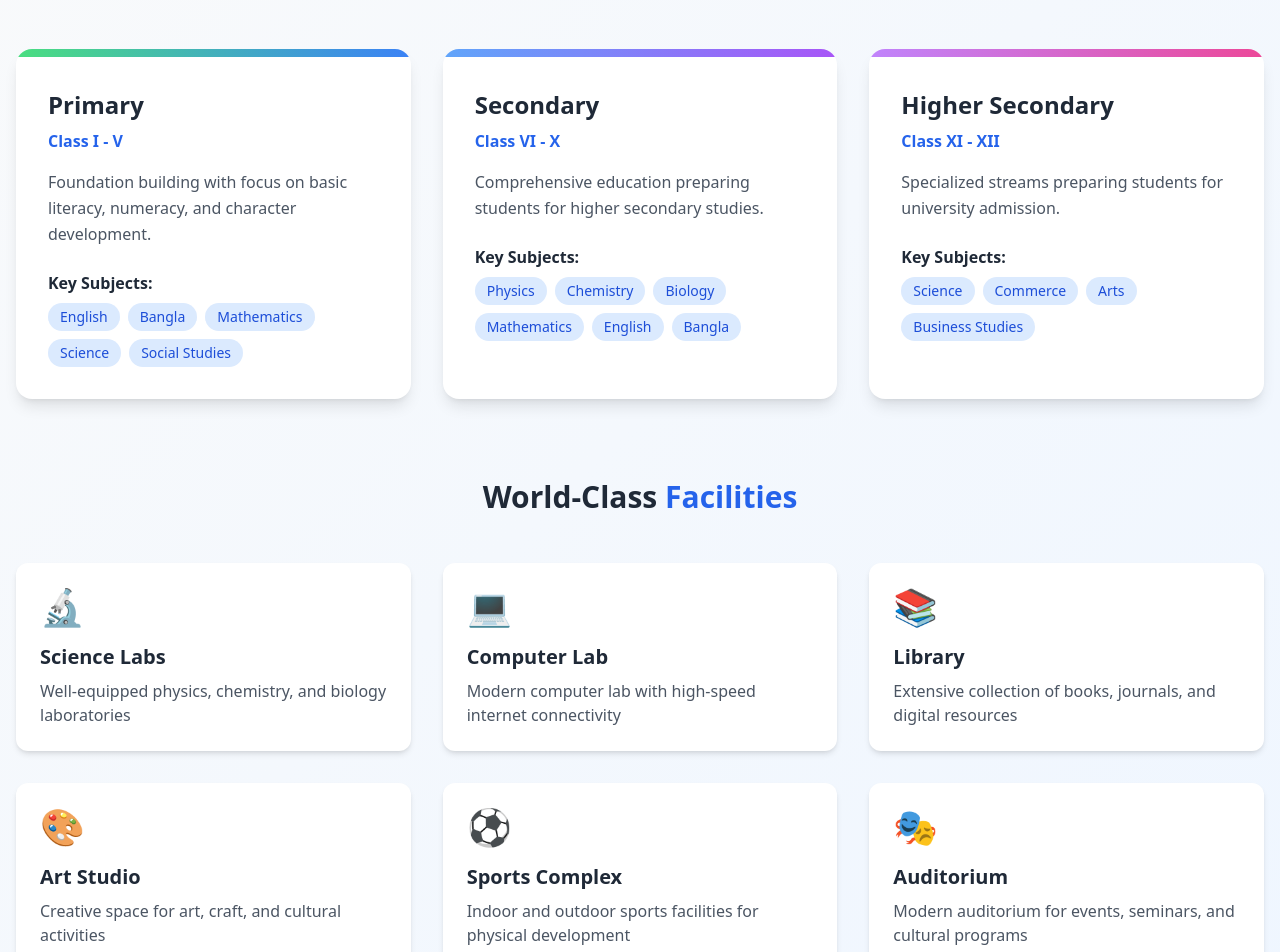
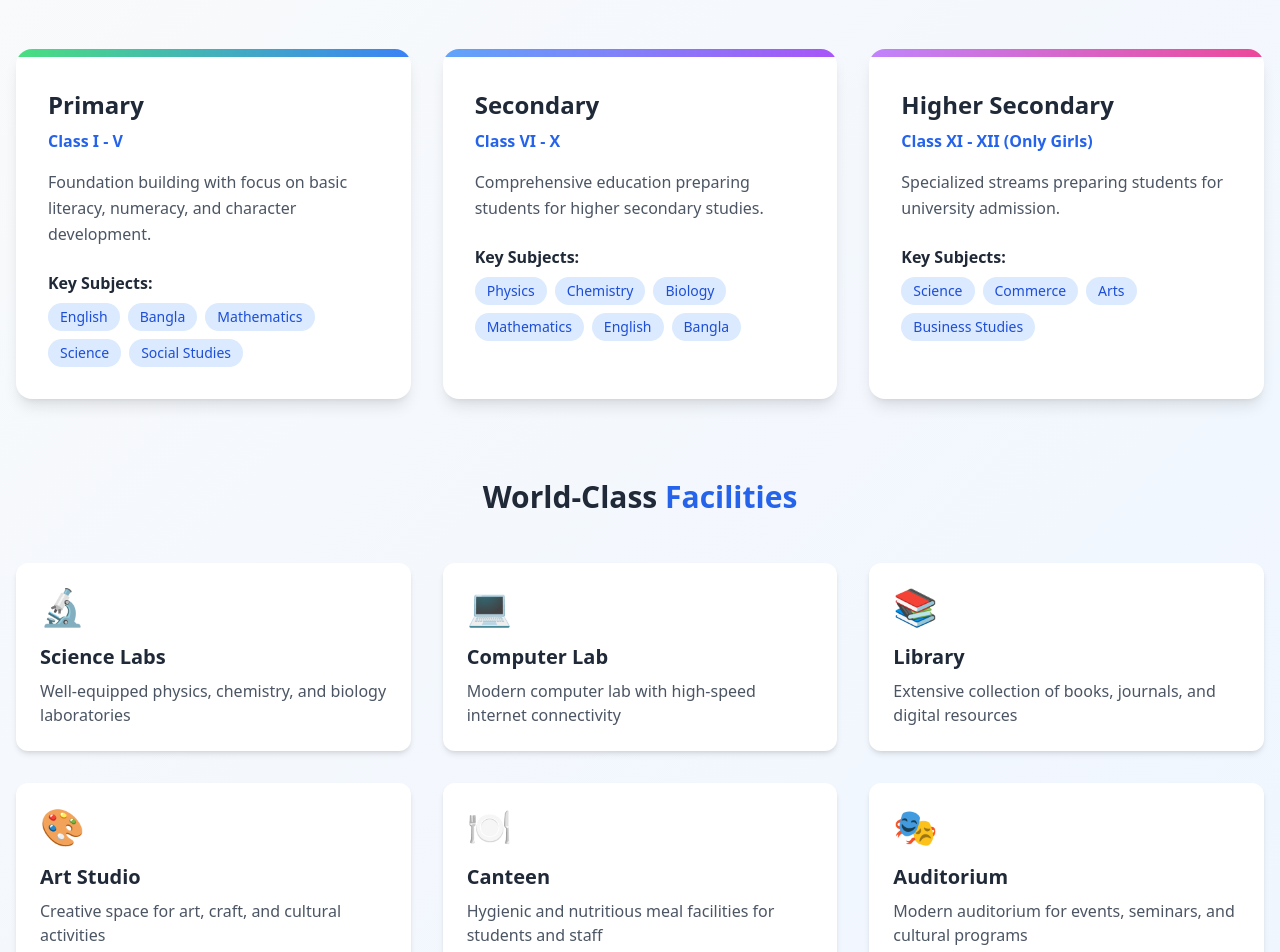
Before and after one commit to mahtabmurad24/BAHSS, a React (Vite) app: page / in a window 1280 px wide. Shown: the part 2220-3172 px from the top of the page. Built offline with nearby package versions, Linux system fonts and the light colour scheme; no server answers.

Commit message:
Update Academics.tsx

```diff
--- a/src/components/Academics.tsx
+++ b/src/components/Academics.tsx
@@ -16,7 +16,7 @@ export function Academics() {
     },
     {
       level: "Higher Secondary",
-      grades: "Class XI - XII",
+      grades: "Class XI - XII (Only Girls)",
       description: "Specialized streams preparing students for university admission.",
       subjects: ["Science", "Commerce", "Arts", "Business Studies"],
       color: "from-purple-400 to-pink-500"
@@ -45,9 +45,9 @@ export function Academics() {
       description: "Creative space for art, craft, and cultural activities"
     },
     {
-      icon: "⚽",
-      name: "Sports Complex",
-      description: "Indoor and outdoor sports facilities for physical development"
+      icon: "🍽️",
+      name: "Canteen",
+      description: "Hygienic and nutritious meal facilities for students and staff"
     },
     {
       icon: "🎭",
```
